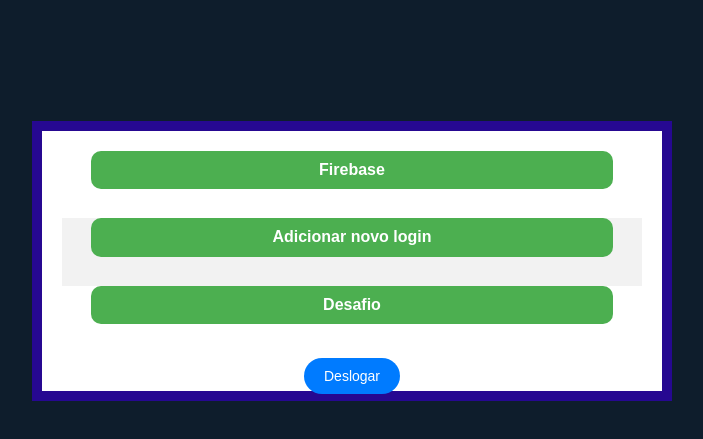
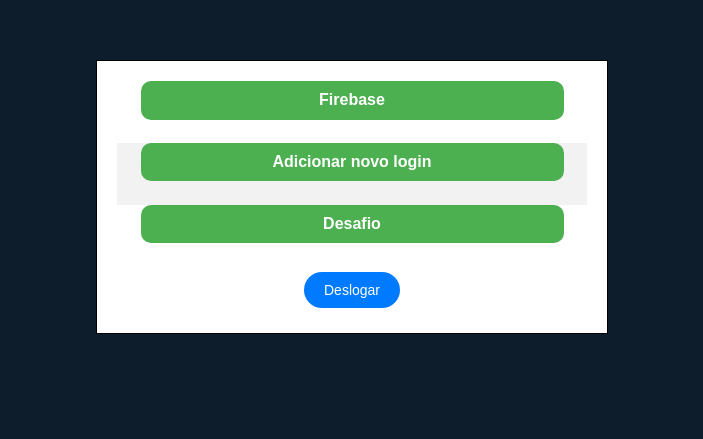
Before and after one commit to jacsonpbvip/my-App, a React (Create React App) app: page /Home in a window 1280 px wide. Shown: the part 203-642 px from the top of the page, without its empty margins (288-991 px from the left). Built offline with nearby package versions, Linux system fonts and the light colour scheme.

Commit message:
Decimo-Segundo commit

```diff
--- a/src/App.css
+++ b/src/App.css
@@ -62,57 +62,73 @@
   margin-bottom: 15%;
   align-items: center;
   background-color: #fff;
-  border: 10px solid rgb(38, 8, 145);
+  box-sizing: border-box;
+  width: 50%;
+  padding: 1em;
+  border: 1px solid black;
+  padding: 20px;
+  text-align: center;
+  width: 40%;
+
+}
+
+.Procura {
+  margin-top: 15%;
+  margin-bottom: 15%;
+  align-items: center;
+  background-color: #fff;
+  box-sizing: border-box;
+  width: 50%;
+  padding: 1em;
+  border: 1px solid black;
+  padding: 20px;
+  text-align: center;
+  width: 40%;
+
+}
+
+.Home {
+  margin-top: 15%;
+  margin-bottom: 15%;
+  align-items: center;
+  background-color: #fff;
+  box-sizing: border-box;
+  width: 50%;
+  padding: 1em;
+  border: 1px solid black;
+  padding: 20px;
+  text-align: center;
+  width: 40%;
+
+}
+
+.Desafio {
+  margin-top: 15%;
+  margin-bottom: 15%;
+  align-items: center;
+  background-color: #fff;
+  box-sizing: border-box;
+  width: 50%;
+  padding: 1em;
+  border: 1px solid black;
   padding: 20px;
   text-align: center;
   margin-bottom: 5%;
 
 }
-.Procura {
+
+.login-container {
   margin-top: 15%;
   margin-bottom: 15%;
   align-items: center;
   background-color: #fff;
-  border: 10px solid rgb(38, 8, 145);
+  box-sizing: border-box;
+  width: 50%;
+  padding: 1em;
+  border: 1px solid black;
   padding: 20px;
   text-align: center;
-  margin-bottom: 5%;
-
-}
-.Home {
-  margin-top: 15%;
-  margin-bottom: 15%;
-  align-items: center;
-  background-color: #fff;
-  border: 10px solid rgb(38, 8, 145);
-  padding: 20px 20px;
-  text-align: center;
-  margin-bottom: 5%;
-  height: 35%;
-  width: 50%;
-
-}
-.Desafio {
-  margin-top: 15%;
-  margin-bottom: 15%;
-  align-items: center;
-  background-color: #fff;
-  border: 10px solid rgb(38, 8, 145);
-  padding: 20px;
-  text-align: center;
-  margin-bottom: 5%;
-
-}
-.login-container{
-    margin-top: 15%;
-    margin-bottom: 15%;
-    align-items: center;
-    background-color: #fff;
-    border: 10px solid rgb(38, 8, 145);
-    border-radius: 10px;
-    padding: 20px;
-    text-align: center;
-    width: 40%;
+  width: 40%;
 }
 
 h1 {
@@ -204,23 +220,27 @@
   margin: 5px 0;
   padding: 5px;
 }
-.imput{
-  margin-top: 5px;
-  margin-bottom:5px;
-}
-.button{
+
+.imput {
   margin-top: 5px;
   margin-bottom: 5px;
 }
-.button-entrar{
+
+.button {
+  margin-top: 5px;
+  margin-bottom: 5px;
+}
+
+.button-entrar {
   padding: 10px 20px;
   color: #fff;
   border-radius: 20px;
   border: none;
-  font-size: 25px;
+  font-size: 40px;
   cursor: pointer;
 }
-.menu-button{
+
+.menu-button {
   width: 90%;
   height: 50%;
   font-weight: bold;
@@ -230,15 +250,18 @@
 
   margin-bottom: 5%;
 }
-.Voltar{
+
+.Voltar {
   margin-top: 10%;
 }
-.value{
+
+.value {
   text-align: right;
-   margin-left: 20%;
+  margin-left: 20%;
 
 }
-.id{
+
+.id {
   text-align: justify;
 
 }
```
